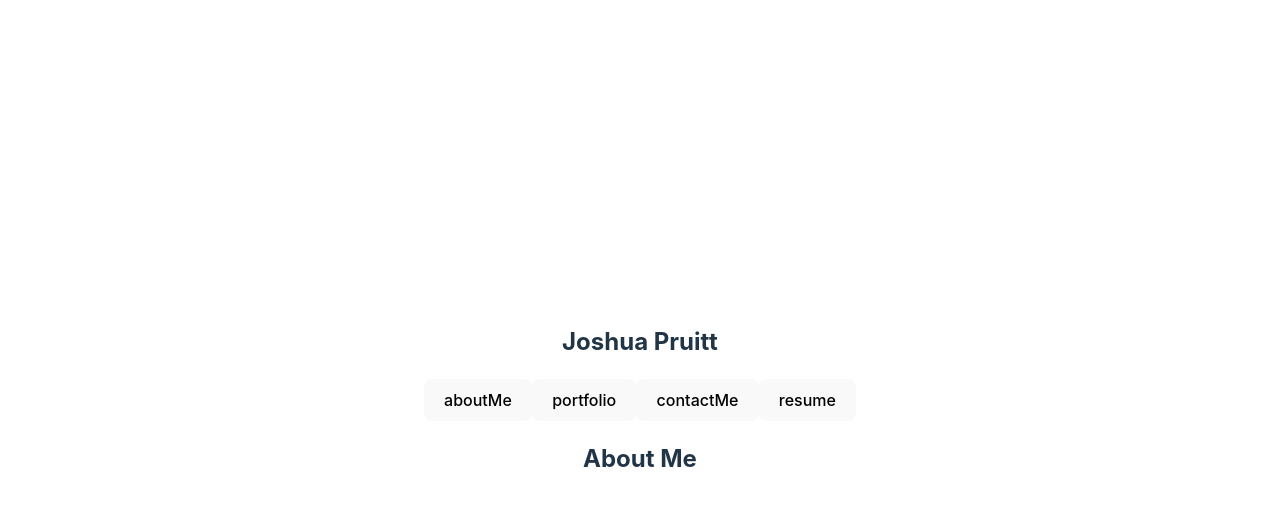
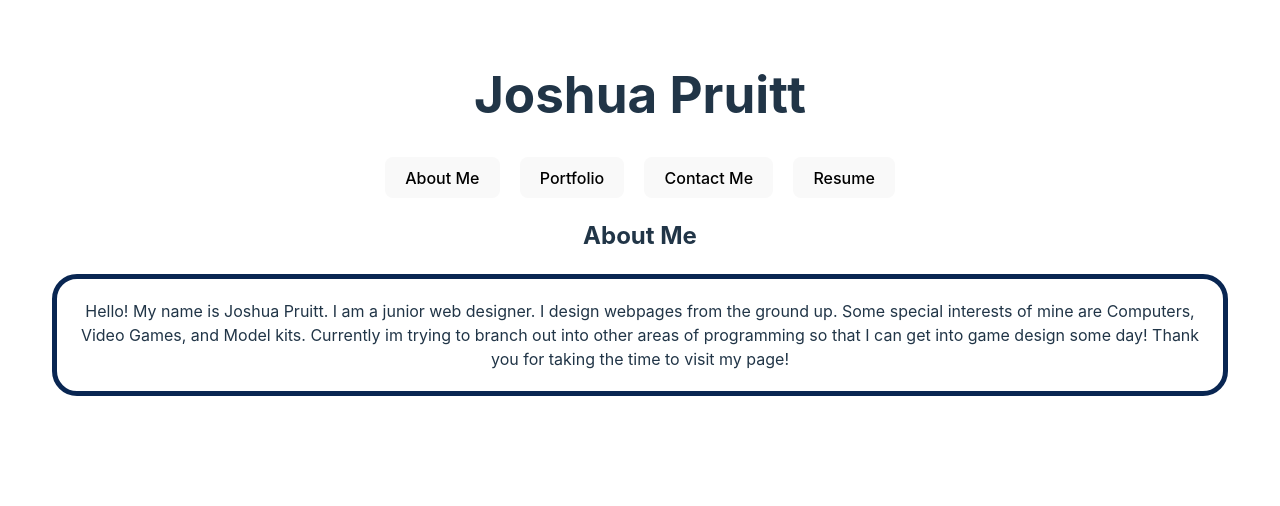
Before and after one commit to JoshuaPruitt/Personal-Website, a React (Vite) app in the folder Challenge-12-vite/: page / in a window 1280 px wide. Shown: the top 506 px of the page. Built offline with nearby package versions, Linux system fonts and the light colour scheme.

Commit message:
added code for displaying projects onto the portfolio page

```diff
--- a/Challenge-12-vite/src/App.jsx
+++ b/Challenge-12-vite/src/App.jsx
@@ -4,10 +4,10 @@ import PageData from './components/pages'
 
 
 const actions = [
-    {name: 'aboutMe', type: 'b1' },
-    {name: 'portfolio', type:"b2"},
-    {name: 'contactMe', type: 'b3'},
-    {name: 'resume', type: 'b4'},
+    {name: 'About Me', type: 'b1' },
+    {name: 'Portfolio', type:"b2"},
+    {name: 'Contact Me', type: 'b3'},
+    {name: 'Resume', type: 'b4'},
 ]
 
 function App(){
@@ -15,13 +15,13 @@ function App(){
     const [content, setPage] = useState('b1')
     const pageData = new PageData
 
-    if (content == "portfolio"){
+    if (content == "Portfolio"){
       pageInfo = pageData.portfolio();
 
-    } else if (content == "contactMe"){
+    } else if (content == "Contact Me"){
       pageInfo = pageData.contactMe();
 
-    } else if (content == "resume"){
+    } else if (content == "Resume"){
       pageInfo = pageData.resume();
 
     } else {
@@ -32,7 +32,7 @@ function App(){
         <>
             <header>
                 <div>
-                  <h2>Joshua Pruitt</h2>
+                  <h1 id='logo'>Joshua Pruitt</h1>
                 </div>
                 <nav>
                     {/* map out all buttons on the nav bar*/}
@@ -51,7 +51,6 @@ function App(){
 
         </>
     )
-
 }
 
 export default App
--- a/Challenge-12-vite/src/components/pages.jsx
+++ b/Challenge-12-vite/src/components/pages.jsx
@@ -1,5 +1,22 @@
 import { useState } from 'react'
 import '../style/App.css'
+
+//will contain all projects that I wish to display on the page
+const projects = [
+    {
+        name: "Employee Creator",
+        link: "https://github.com/JoshuaPruitt/Challenge-10-Employee-Creator",
+        img: "../src/assets/placeholder-image.jpg",
+        type: 'p1'
+    },
+
+    {
+        name: 'Vehicle Creator',
+        link: 'https://github.com/JoshuaPruitt/Challenge-08-Vehicle-Creator-',
+        img: "../src/assets/placeholder-image.jpg",
+        type: 'p2'
+    }
+]
 
 class PageData {
     aboutMe(){
@@ -8,6 +25,13 @@ class PageData {
                 <div>
                     <h2>About Me</h2>
                     {/* Content for about me */}
+                    <p>Hello!
+                        My name is Joshua Pruitt. I am a junior web designer.
+                        I design webpages from the ground up. Some special interests of mine are Computers, Video Games, and Model kits.
+                        Currently im trying to branch out into other areas of programming so that I can get into game design some day!
+
+                        Thank you for taking the time to visit my page!
+                    </p>
                 </div>
             </>
         )};
@@ -19,8 +43,19 @@ class PageData {
                 <div>
                     <h2>Portfolio</h2>
                     <p>
-                    Hey guys! This code is working now!
+                    This is my work!
                     </p>
+                </div>
+
+                <div>
+                    {projects.map((project) => (
+                       <div id='projects' key={project.type} style={{backgroundImage: `url(${project.img})`,
+                                                                     backgroundPosition: 'center',
+                                                                     backgroundSize: 'cover',
+                                                                     backgroundRepeat: 'no-repeat'}}>
+                         <a href={project.link}>{project.name}</a>
+                       </div>
+                    ))}
                 </div>
             </>
         )};
--- a/Challenge-12-vite/src/style/App.css
+++ b/Challenge-12-vite/src/style/App.css
@@ -1,5 +1,8 @@
 p {
-  border: rgb(82, 9, 9) 5px solid;
+  margin: 20px;
+  padding: 20px;
+  border: rgb(9, 38, 82) 5px solid;
+  border-radius: 25px;
 }
 
 #root {
@@ -9,38 +12,8 @@ p {
   text-align: center;
 }
 
-.logo {
-  height: 6em;
-  padding: 1.5em;
-  will-change: filter;
-  transition: filter 300ms;
+#projects {
+  margin: 20px;
+  padding: 50px;
+  border: red 2px dotted;
 }
-.logo:hover {
-  filter: drop-shadow(0 0 2em #646cffaa);
-}
-.logo.react:hover {
-  filter: drop-shadow(0 0 2em #61dafbaa);
-}
-
-@keyframes logo-spin {
-  from {
-    transform: rotate(0deg);
-  }
-  to {
-    transform: rotate(360deg);
-  }
-}
-
-@media (prefers-reduced-motion: no-preference) {
-  a:nth-of-type(2) .logo {
-    animation: logo-spin infinite 20s linear;
-  }
-}
-
-.card {
-  padding: 2em;
-}
-
-.read-the-docs {
-  color: #888;
-}
--- a/Challenge-12-vite/src/style/header.css
+++ /dev/null
@@ -1,15 +0,0 @@
-header {
-  transform: translateX(50%);
-  display: flex;
-  align-items: flex-start;
-  justify-content: flex-start;
-}
-
-#aboutMe,
-#portfolio,
-#contactMe,
-#resume {
-  border: solid 5px red;
-  margin: 5px;
-  padding: 10px;
-}
--- a/Challenge-12-vite/src/style/index.css
+++ b/Challenge-12-vite/src/style/index.css
@@ -26,7 +26,6 @@ a:hover {
 body {
   margin: 0;
   display: flex;
-  place-items: center;
   min-width: 320px;
   min-height: 100vh;
 }
@@ -37,6 +36,7 @@ h1 {
 }
 
 button {
+  margin: 0 10px;
   border-radius: 8px;
   border: 1px solid transparent;
   padding: 0.6em 1.2em;
@@ -55,6 +55,15 @@ button:focus-visible {
   outline: 4px auto -webkit-focus-ring-color;
 }
 
+#logo {
+  will-change: filter;
+  transition: filter 300ms;
+}
+
+#logo:hover {
+  filter: drop-shadow(0 0 2em #646cffaa);
+}
+
 @media (prefers-color-scheme: light) {
   :root {
     color: #213547;
```
Also changed, not shown: Challenge-12-vite/src/assets/placeholder-image.jpg (added).
